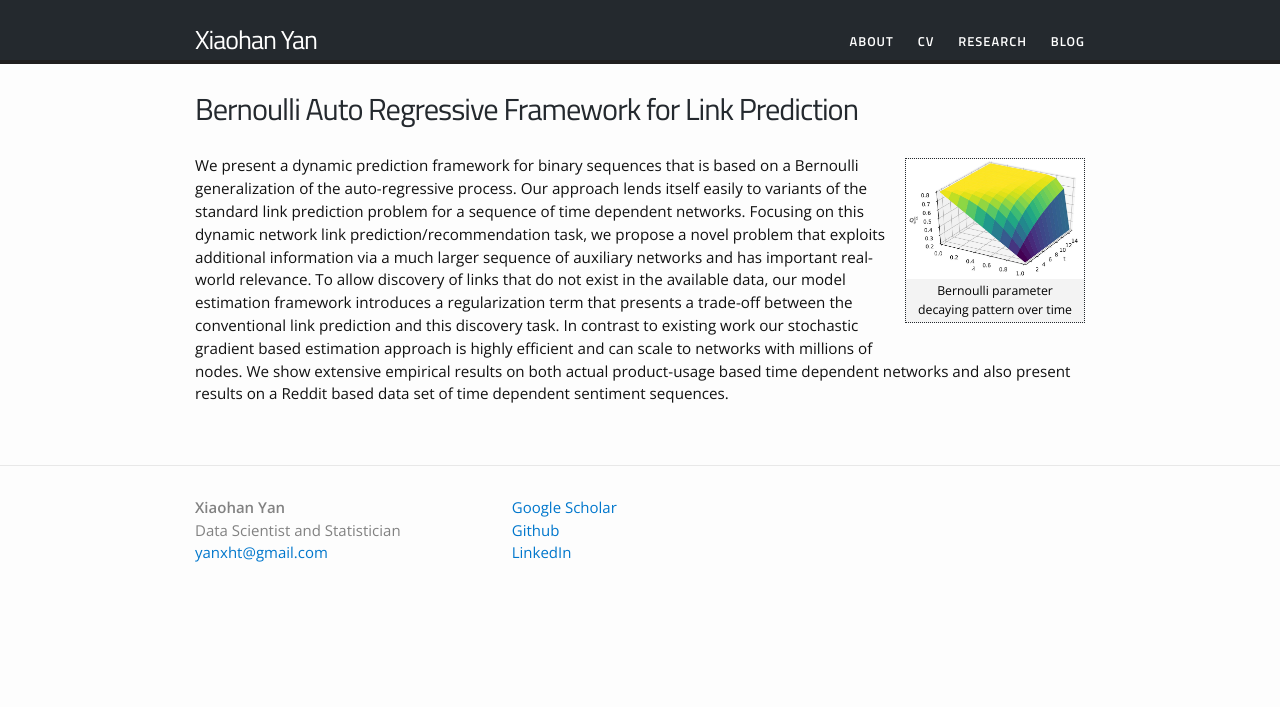
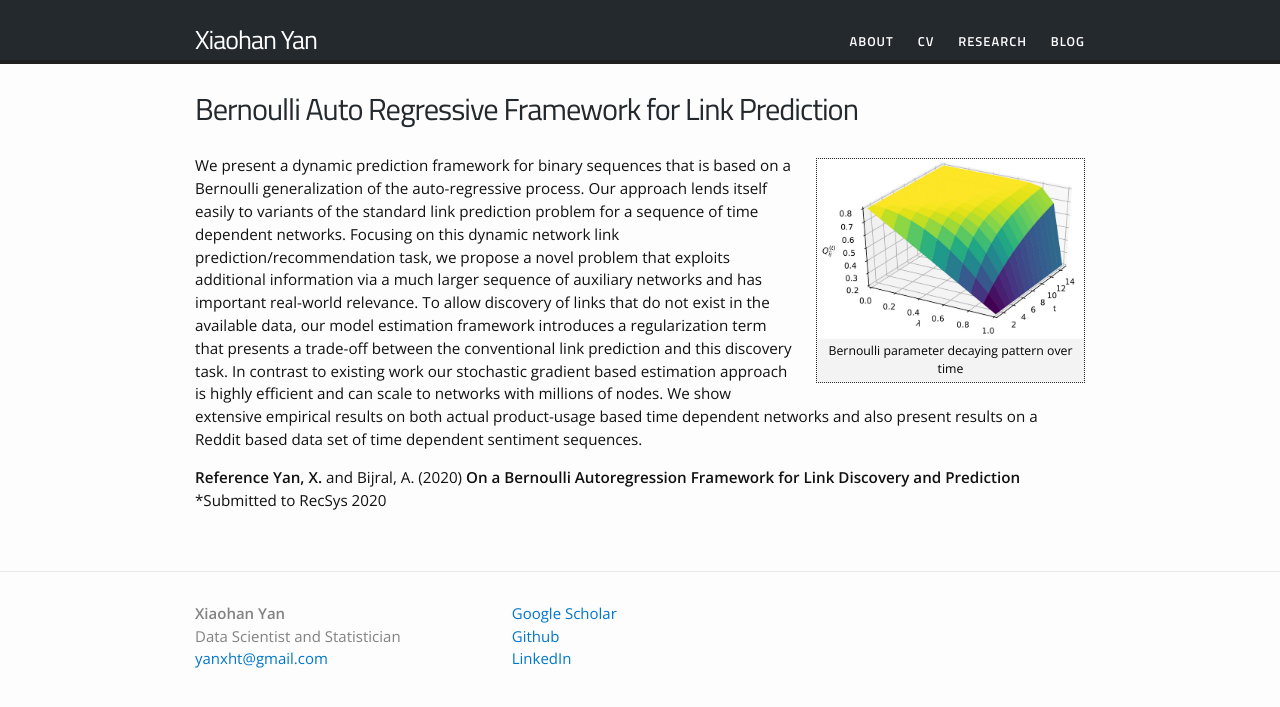
Before and after one commit to yanxht/yanxht.github.io, a Jekyll site: the page built from research/bar.md, in a window 1280 px wide. Shown: the top 707 px of the page. Built offline with Jekyll 4.4.1, drawn with Linux system fonts in a browser that asks for light colours.

Commit message:
Update BAR page

```diff
--- a/research/bar.md
+++ b/research/bar.md
@@ -4,6 +4,9 @@ title: Bernoulli Auto Regressive Framework for Link Prediction
 permalink: /research/bar/
 ---
 
-{% include image_partialwidth.html url="/images/BAR_Qt.jpg" caption="Bernoulli parameter decaying pattern over time" width_perc=20 align="right" %}
+{% include image_partialwidth.html url="/images/BAR_Qt.jpg" caption="Bernoulli parameter decaying pattern over time" width_perc=30 align="right" %}
 
 We present a dynamic prediction framework for binary sequences that is based on a Bernoulli generalization of the auto-regressive process. Our approach lends itself easily to variants of the standard link prediction problem for a sequence of time dependent networks. Focusing on this dynamic network link prediction/recommendation task, we propose a novel problem that exploits additional information via a much larger sequence of auxiliary networks and has important real-world relevance. To allow discovery of links that do not exist in the available data, our model estimation framework introduces a regularization term that presents a trade-off between the conventional link prediction and this discovery task. In contrast to existing work our stochastic gradient based estimation approach is highly efficient and can scale to networks with millions of nodes. We show extensive empirical results on both actual product-usage based time dependent networks and also present results on a Reddit based data set of time dependent sentiment sequences.
+
+**Reference**
+**Yan, X.** and Bijral, A. (2020) **On a Bernoulli Autoregression Framework for Link Discovery and Prediction** *Submitted to RecSys 2020
```
